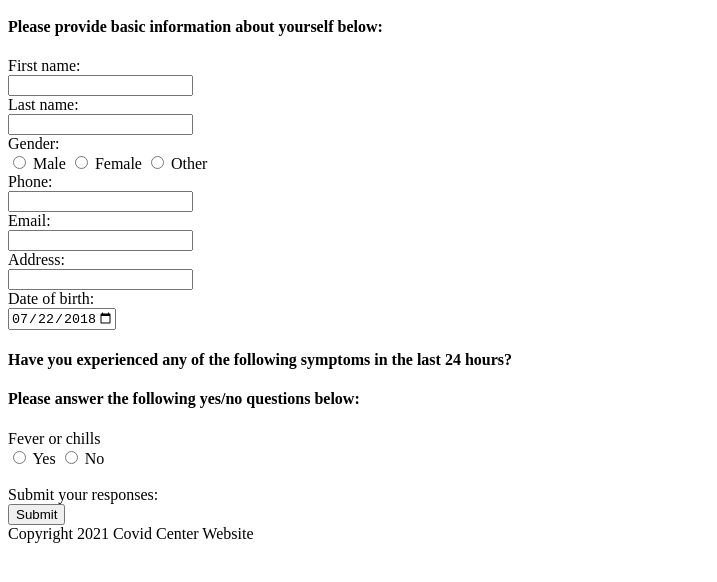
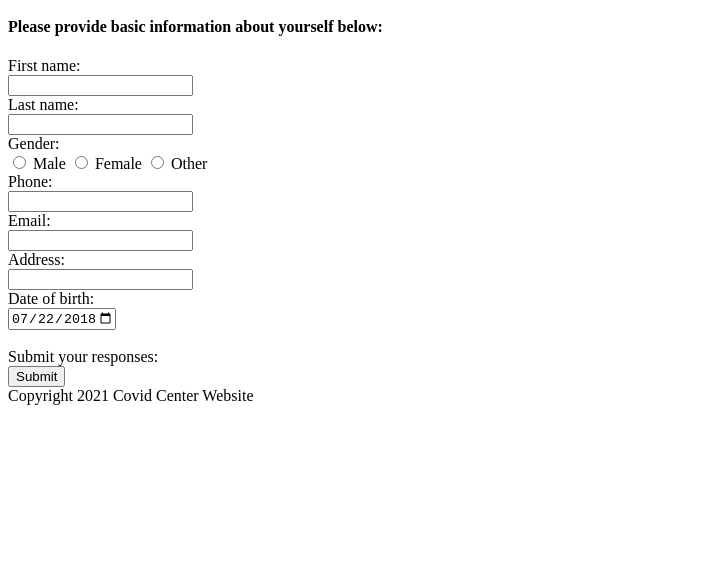
Before and after one commit to t-husnetdinova/webapp_spring2021_covid_center, a plain HTML site: page index.html in a window 1280 px wide. Shown: the part 110-692 px from the top of the page, without its empty margins (0-717 px from the left). Drawn offline with Linux system fonts and the light colour scheme.

Commit message:
edited the document to include only part 1 of assignment

```diff
--- a/index.html
+++ b/index.html
@@ -53,36 +53,8 @@
                         <label for="dob">Date of birth:</label><br>
                         <input type="date" id="dob" name="dob" value="2018-07-22" min="1900-01-01" max="2021-02-01"><br>
 
-                    <!-- Part 2: Symptom questionnaire -->
-                        <h4>Have you experienced any of the following symptoms in the last 24 hours?</h4>
-                        <h4>Please answer the following yes/no questions below:</h4>
-
-                        <!-- Fever or chills-->
-                        <label for="p2q1">Fever or chills</label><br>
-                        <input id="p2q1" style="display:none"> <!-- a near trick for hiding an input-->
-                        <input type="radio" id="feverYes" name="p2q1" value="yes">
-                        <label for="feverYes">Yes</label>
-                        <input type="radio" id="feverNo" name="p2q1" value="no">
-                        <label for="feverNo">No</label><br>
-
-                        <!-- Cough -->
-                        <!-- Shortness of breath or difficulty breathing -->
-                        <!-- Fatigue -->
-                        <!-- Muscle or body aches -->
-                        <!-- Headaches-->
-                        <!-- New loss of taste or smell-->
-                        <!-- Sore throat -->
-                        <!-- Congestion or runny nose -->
-                        <!-- Nausea or vomiting -->
-                        <!-- Diarrhea -->
-
-                    <!-- Part 3: Other questions -->
-                        <!-- Have you had contact (within 6 feet for > 15 minutes), or caring for someone who is diagnosed with COVID-19 in the last 14 days and were not wearing proper personal protective equipment? (yes/no) -->
-                        <!-- Have you had a diagnosis of COVID-19 in the last 10 days? (yes/no) -->
-                        <!-- Have you travelled to any country in the last 14 days? (yes/no) -->
-                        <!-- If yes, what countries? -->
-                        <!-- Have you socialized with a group of 6 or more people in the last 14 days? (yes/no) -->
-                        <!-- Current temperature -->
+                    <!-- Part 2: COMING SOON -->
+                    <!-- Part 3: COMING SOON -->
 
                     <!-- Submit the form -->
                     <br>
```
